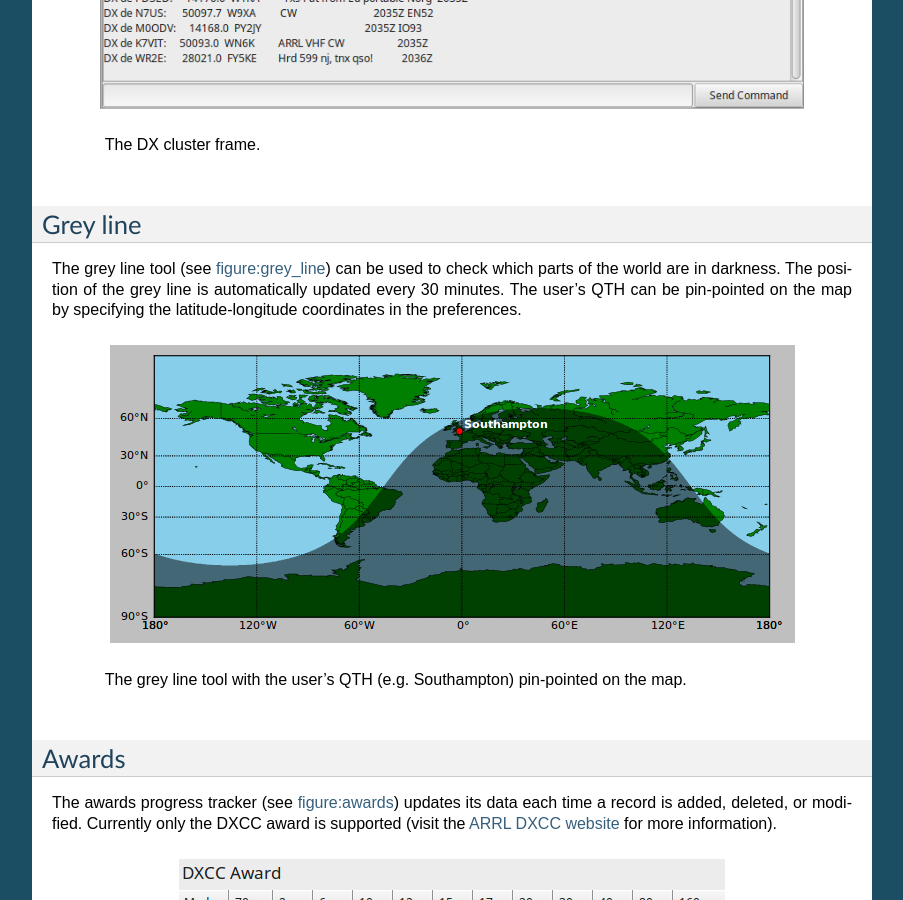
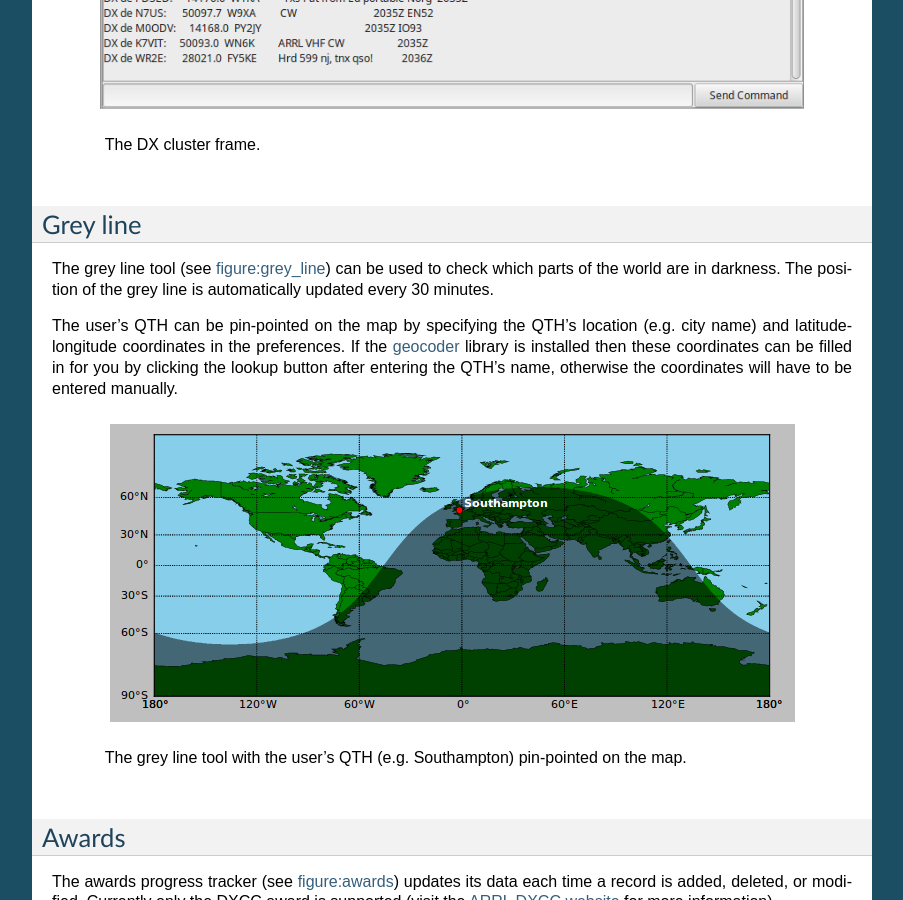
Before and after one commit to ctjacobs/pyqso, a Sphinx documentation site: the page built from docs/source/toolbox.rst, in a window 1280 px wide and 900 px high, scrolled down 706 px. Shown: the whole window, without its empty margins (198-1101 px from the left). Built offline with Sphinx 7.4.7, drawn with Linux system fonts in a browser that asks for light colours.

Commit message:
Added documentation on how to setup the QTH pinpointing functionality.

```diff
--- a/docs/source/getting_started.rst
+++ b/docs/source/getting_started.rst
@@ -20,7 +20,7 @@ Installation and running
 ------------------------
 
 Assuming that the current working directory is PyQSO's base directory
-(the directory that the Makefile is in), PyQSO can be installed via the
+(the directory that the ``Makefile`` is in), PyQSO can be installed via the
 terminal with the following command:
 
 .. code-block:: bash
--- a/docs/source/toolbox.rst
+++ b/docs/source/toolbox.rst
@@ -36,7 +36,9 @@ Grey line
 
 The grey line tool (see figure:grey_line_) can be used to
 check which parts of the world are in darkness. The position of the grey
-line is automatically updated every 30 minutes. The user's QTH can be pin-pointed on the map by specifying the latitude-longitude coordinates in the preferences.
+line is automatically updated every 30 minutes.
+
+The user's QTH can be pin-pointed on the map by specifying the QTH's location (e.g. city name) and latitude-longitude coordinates in the preferences. If the `geocoder <https://pypi.python.org/pypi/geocoder>`_ library is installed then these coordinates can be filled in for you by clicking the lookup button after entering the QTH's name, otherwise the coordinates will have to be entered manually.
 
    .. _figure:grey_line:
    .. figure::  images/grey_line.png
```
